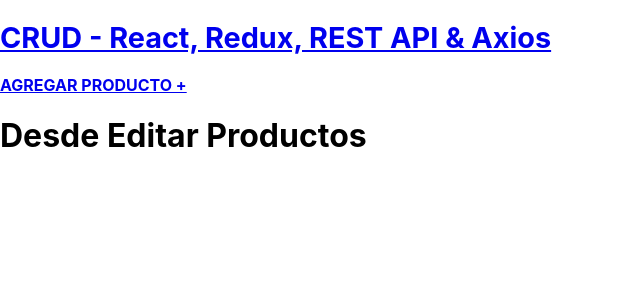
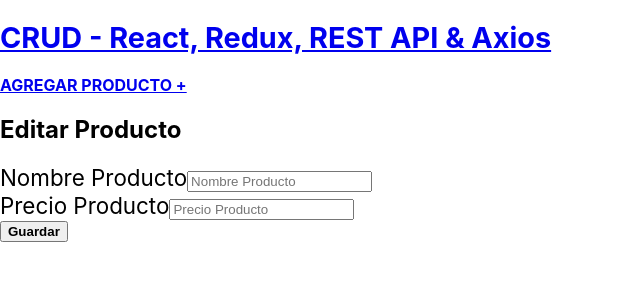
Before and after one commit to FrancoVergara/crudredux, a React (Create React App) app: page /products/edit/1 in a window 1280 px wide. Shown: the top 300 px of the page, without its empty margins (0-640 px from the left). Built offline with nearby package versions, Linux system fonts and the light colour scheme; the HTML template or start-up script is replaced by a standard one.

Commit message:
finish base

```diff
--- a/src/components/EditProducts.jsx
+++ b/src/components/EditProducts.jsx
@@ -2,7 +2,44 @@
 
 const EditProducts = () => {
     return (
-        <h1>Desde Editar Productos</h1>
+        <div className="row justify-content-center">
+            <div className="col-md-8">
+                <div className="card">
+                    <div className="card-body">
+                        <h2 className="text-center mb-4 font-weight-bold">
+                            Editar Producto
+                        </h2>
+
+                        <form>
+                            <div className="form-group">
+                                <label>Nombre Producto</label>
+                                <input
+                                    type="text"
+                                    placeholder="Nombre Producto"
+                                    className="form-control"
+                                    name="name"
+                                />
+                            </div>
+
+                            <div className="form-group">
+                                <label>Precio Producto</label>
+                                <input
+                                    type="number"
+                                    placeholder="Precio Producto"
+                                    className="form-control"
+                                    name="price"
+                                />
+                            </div>
+
+                            <button
+                                type="submit"
+                                className="btn btn-primary font-weight-bold text-uppercase d-block w-100"
+                            >Guardar</button>
+                        </form>
+                    </div>
+                </div>
+            </div>
+        </div>
     );
 }
 
--- a/src/components/Products.jsx
+++ b/src/components/Products.jsx
@@ -1,8 +1,22 @@
-import React from 'react';
+import React, { Fragment } from 'react';
 
 const Products = () => {
     return (
-        <h1>Desde Productos</h1>
+        <Fragment>
+            <h2 className="text-center my-5">Listado de Productos</h2>
+
+            <table className="table table-striped">
+                <thead className="bg-primary table-dark">
+                    <tr>
+                        <th scope="col">Producto</th>
+                        <th scope="col">Precio</th>
+                        <th scope="col">Accion</th>
+                    </tr>
+                </thead>
+
+                <tbody></tbody>
+            </table>
+        </Fragment>
     );
 }
 
```
